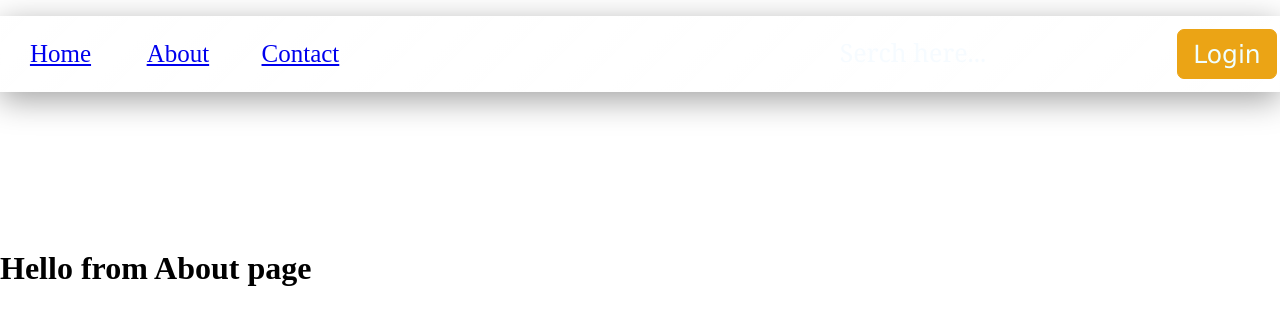
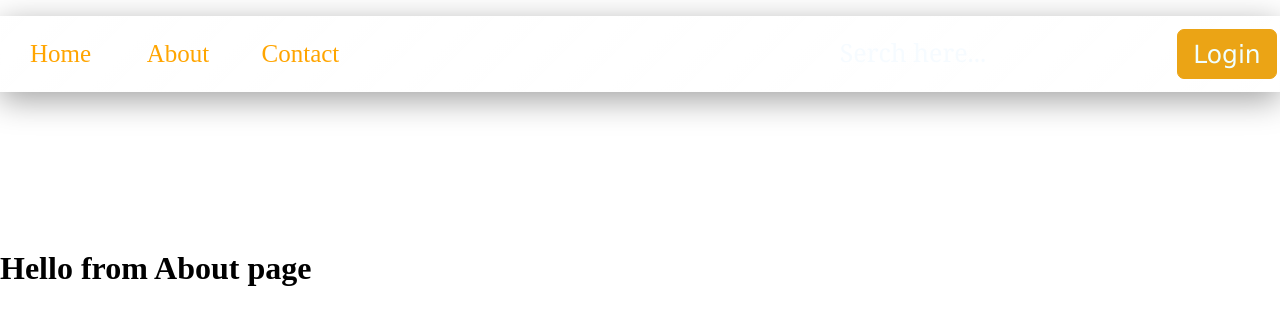
Before and after one commit to BhaveshDeveloper125/Video-Streaming-Anime-Hub-Site, a React (Vite) app in the folder Video-streaming app/: page /about in a window 1280 px wide. Shown: the top 324 px of the page. Built offline with nearby package versions, Linux system fonts and the light colour scheme.

Commit message:
30th june 6:10pm

```diff
--- a/Video-streaming app/src/Component/Navigation/Navigation.css
+++ b/Video-streaming app/src/Component/Navigation/Navigation.css
@@ -93,3 +93,15 @@ input[type='search']::placeholder
     font-size: 25px;
     color: rgba(240, 248, 255, 0.568);
 }
+
+
+a
+{
+    color: orange;
+    text-decoration: none;
+    transition-duration: 0.5s;
+}
+a:hover
+{
+    color: black;
+}
--- a/Video-streaming app/src/Component/Navigation/Navigation.jsx
+++ b/Video-streaming app/src/Component/Navigation/Navigation.jsx
@@ -11,15 +11,21 @@ function Navigation()
                 <tr className='tableraw'>
                     <td style={{textAlign:'center'}}>
                         <Link to="/">Home</Link>
+
                         {/* <a href="/">Home</a> */}
+
                     </td>
                     <td style={{textAlign:'center'}}>
                         <Link to="/about">About</Link>
+
                         {/* <a href="about">About</a> */}
+
                     </td>
                     <td style={{textAlign:'center'}}>
                         <Link to="/conatctus">Contact</Link>
+
                         {/* <a href="conatctus">Contact</a> */}
+
                     </td>
                     <td>
                         <form action="">
```
